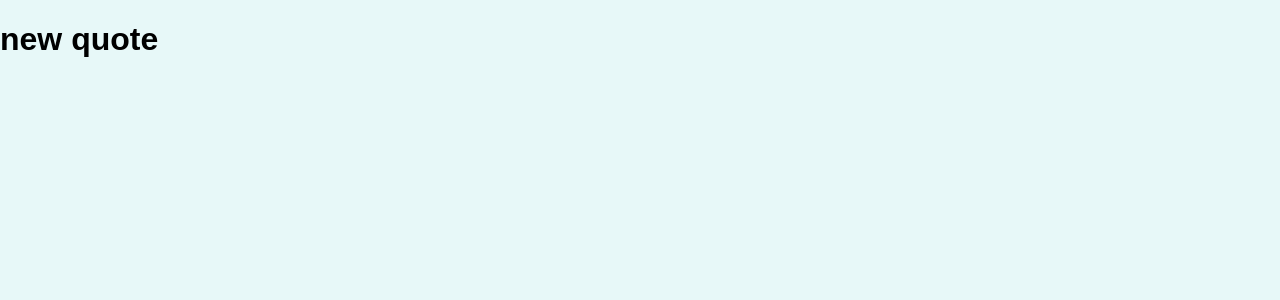
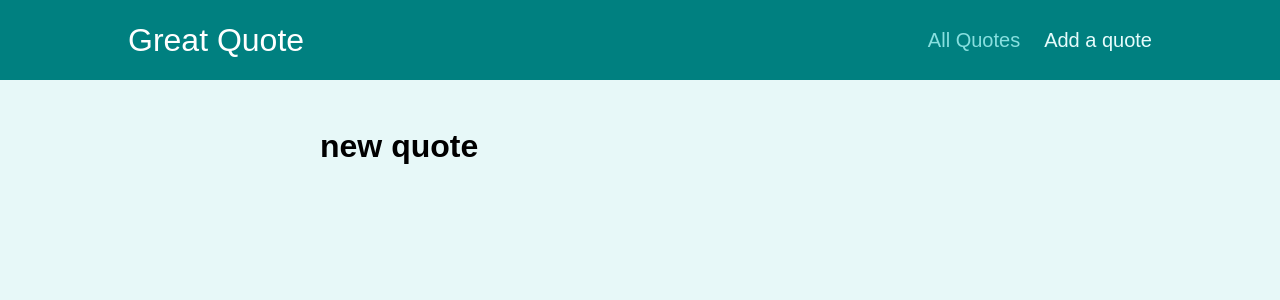
Before and after one commit to ppalladio/Quotes-Routes, a React (Create React App) app: page /new-quote in a window 1280 px wide. Shown: the top 300 px of the page. Built offline with nearby package versions, Linux system fonts and the light colour scheme.

Commit message:
add layout wrapper and mainNav components

```diff
--- a/src/App.js
+++ b/src/App.js
@@ -1,14 +1,15 @@
-import { Route, Switch,Redirect } from 'react-router-dom';
+import { Route, Switch, Redirect } from 'react-router-dom';
 import AllQuotes from './pages/AllQuotes';
 import NewQuote from './pages/NewQuote';
 import QuoteDetail from './pages/QuoteDetails';
+import Layout from './components/layout/Layout';
 function App() {
     return (
-        <div>
+        <Layout>
             <Switch>
-              <Route path='/' exact>
-                <Redirect to='/quotes'/>
-              </Route>
+                <Route path="/" exact>
+                    <Redirect to="/quotes" />
+                </Route>
                 <Route path="/quotes" exact>
                     <AllQuotes />
                 </Route>
@@ -19,7 +20,7 @@ function App() {
                     <NewQuote />
                 </Route>
             </Switch>
-        </div>
+        </Layout>
     );
 }
 
--- /dev/null
+++ b/src/components/layout/Layout.js
@@ -0,0 +1,13 @@
+import classes  from './Layout.module.css'
+import MainNavigation from './MainNavigation';
+
+const Layout = (props)=>{
+    return(
+        <>
+        <MainNavigation/>
+        <main className={classes.main}>{props.children}</main>
+        </>
+    )
+}
+
+export default Layout;
--- /dev/null
+++ b/src/components/layout/MainNavigation.js
@@ -0,0 +1,21 @@
+import classes from './MainNavigation.module.css';
+import { NavLink } from 'react-router-dom';
+const MainNavigation = () => {
+    return (
+        <header className={classes.header}>
+            <div className={classes.logo}>Great Quote</div>
+            <nav className={classes.nav}>
+                <ul>
+                    <li>
+                        <NavLink to="/quotes" activeClassName={classes.active}>All Quotes</NavLink>{' '}
+                    </li>
+                    <li>
+                        <NavLink to="/new-quote" activeClassName={classes.active}>Add a quote</NavLink>{' '}
+                    </li>
+                </ul>
+            </nav>
+        </header>
+    );
+};
+
+export default MainNavigation;
```
Also changed, not shown: 1 other file (tests, documents, lock files or other folders).
